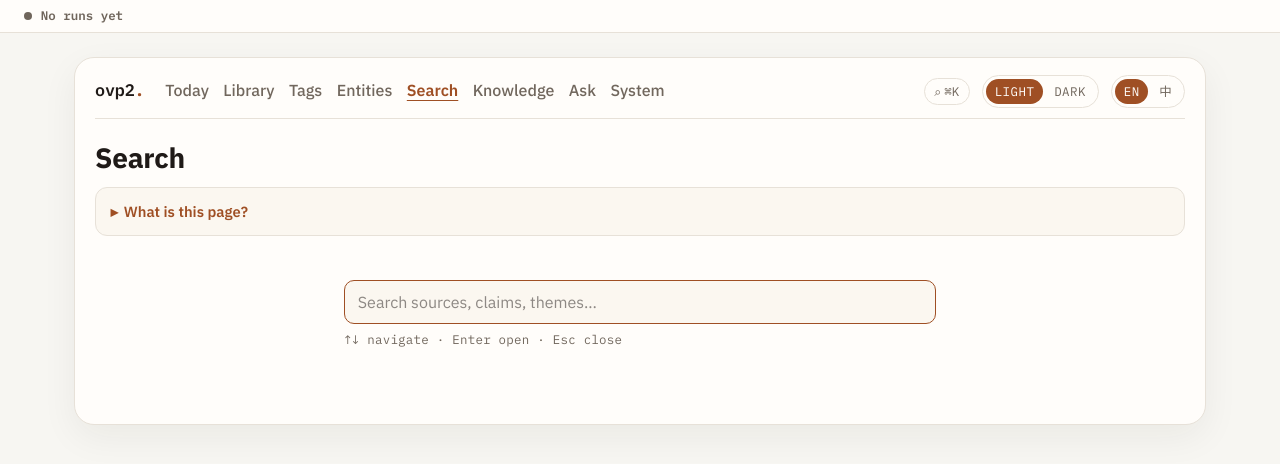
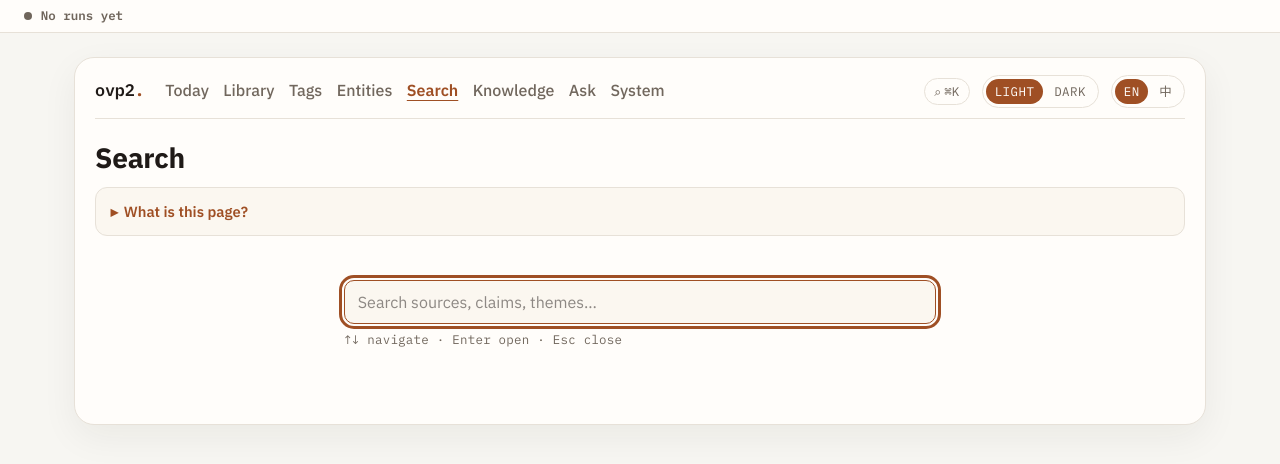
Before and after one commit to fakechris/obsidian_vault_pipeline, a React (Vite) app in the folder console-ui/: page /search in a window 1280 px wide. Shown: the top 464 px of the page. Built offline with nearby package versions, Linux system fonts and the light colour scheme; no server answers; a web font is replaced by a local one.

Commit message:
fix(design): codex gate P2 — restore focus ring on omnibox + ask composer
.omni-input / .ask-composer textarea drop the outline on :focus (mouse = border
tint). Add :focus-visible overrides after those resets so keyboard focus shows
the DS 3px accent ring; mouse focus stays clean.

```diff
--- a/console-ui/src/design/portal.css
+++ b/console-ui/src/design/portal.css
@@ -1525,6 +1525,14 @@ body {
   outline: none;
   border-color: var(--accent);
 }
+/* These two fields drop the outline on :focus (mouse = border tint only). For
+   KEYBOARD focus, restore the DS 3px accent ring — placed after both :focus
+   resets so it wins on equal specificity. */
+.omni-input:focus-visible,
+.ask-composer textarea:focus-visible {
+  outline: 3px solid var(--accent);
+  outline-offset: 2px;
+}
 .ask-composer textarea:disabled {
   opacity: 0.6;
 }
```
